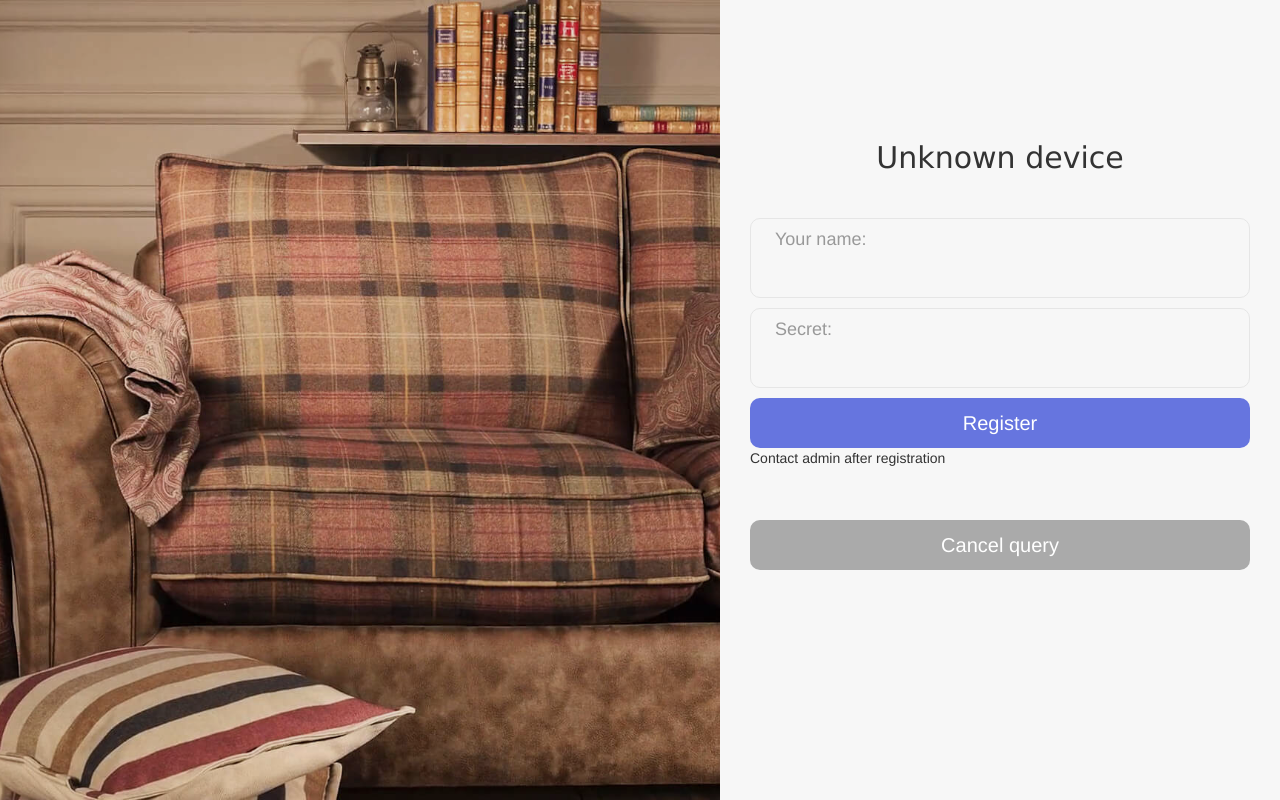
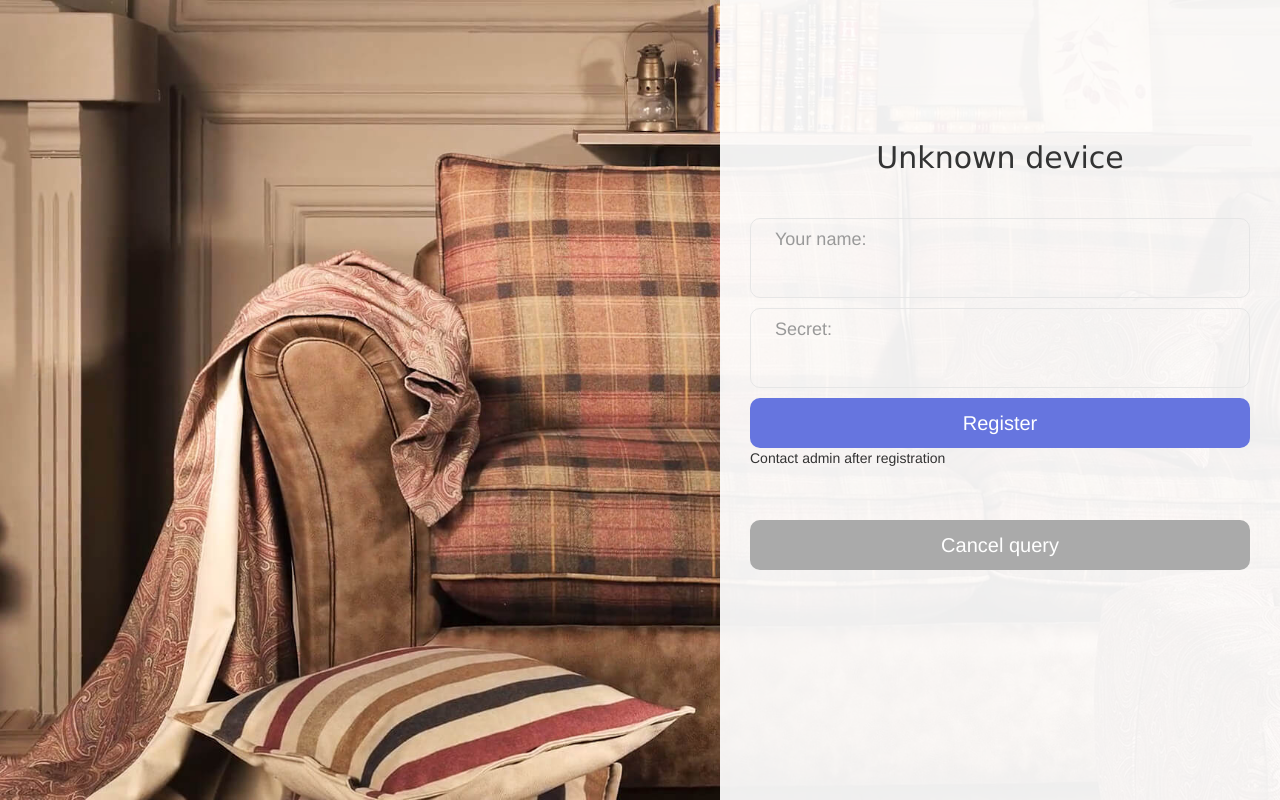
Before and after one commit to cept73/digiid-php-port-knock, a PHP site: page / in a window 1280 px wide. Run offline with PHP 8.4, Linux system fonts and the light colour scheme; the visitor is signed in with stand-in values (Sample User, id 1).

Commit message:
Make login panel transparent
	modified:   css/main.css
	modified:   index.php

```diff
--- a/css/main.css
+++ b/css/main.css
@@ -8,6 +8,10 @@
 body, html {
   height: 100%;
   cursor: default;
+  background-image: url(../images/bg-01.jpg);
+  background-repeat: no-repeat;
+  background-size: cover;
+  background-position: center;
 }
 
 .hidden {
@@ -105,12 +109,11 @@ button:hover, input[type=button]:hover, input[type=submit]:hover {
   flex-wrap: wrap;
   justify-content: center;
   align-items: center;
-  background: #f2f2f2;
+  /*background: #ffffffaa;*/
 }
 
 .wrap-login {
   width: 100%;
-  background: #fff;
   overflow: hidden;
   display: -webkit-box;
   display: -webkit-flex;
@@ -128,11 +131,7 @@ button:hover, input[type=button]:hover, input[type=submit]:hover {
 [ login more ]*/
 .login-more {
   width: calc(100% - 560px);
-  background-repeat: no-repeat;
-  background-size: cover;
-  background-position: center;
   position: relative;
-  z-index: 1;
 }
 
 .login-more::before {
@@ -157,7 +156,7 @@ button:hover, input[type=button]:hover, input[type=submit]:hover {
   width: 560px;
   min-height: 100vh;
   display: block;
-  background-color: #f7f7f7;
+  background-color: #ffffffee;
   padding-top: 20px;
 }
 .bigscreen-padding {
--- a/index.php
+++ b/index.php
@@ -149,7 +149,7 @@ if ($step == 1) {
 				</div>
 <?php endif ?>
 
-				<div class="login-more" style="background-image: url(images/bg-01.jpg);">
+				<div class="login-more">
 				</div>
 			</div>
 		</div>
```
